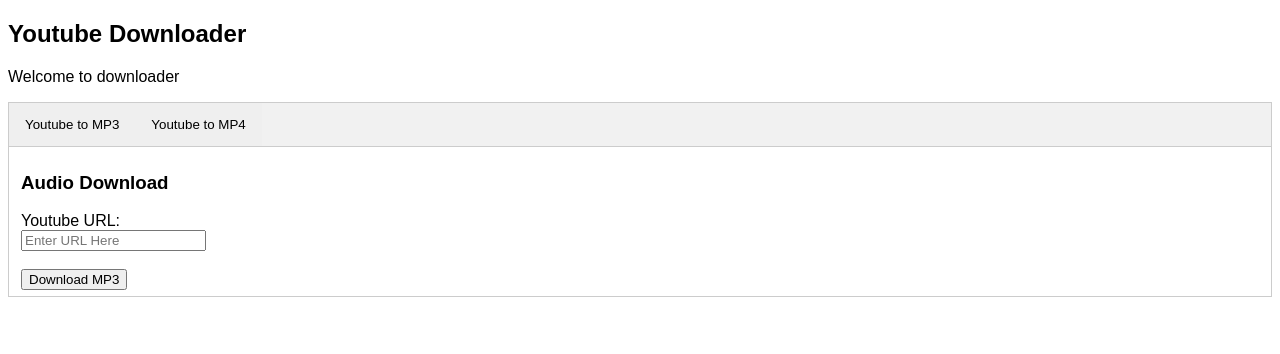
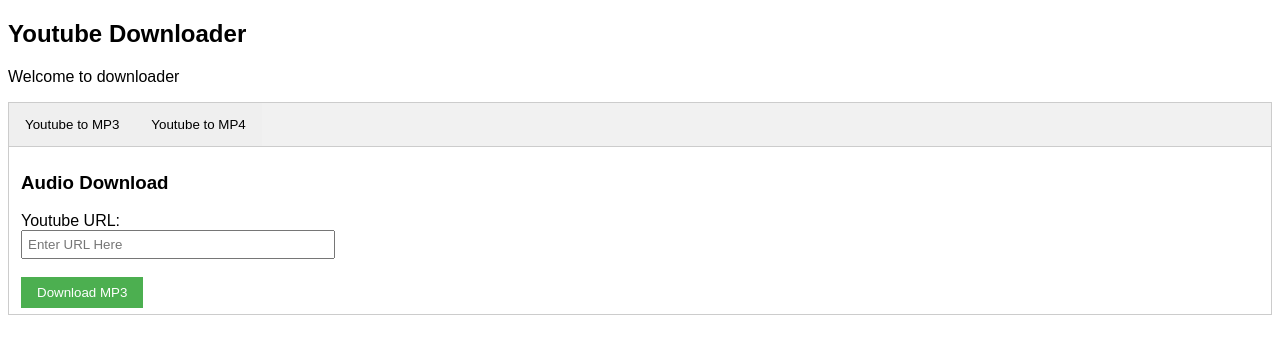
Before and after one commit to amithaisuru/ytdownloader, a Flask app: page / in a window 1280 px wide. Shown: the top 354 px of the page. Run offline with Flask 3, Linux system fonts and the light colour scheme.

Commit message:
Update style.css

```diff
--- a/Static/style.css
+++ b/Static/style.css
@@ -30,3 +30,18 @@
     border: 1px solid #ccc;
     border-top: none;
 }
+
+input[type="text"] {
+    width: 300px;
+    padding: 5px;
+}
+input[type="submit"] {
+    padding: 8px 16px;
+    background-color: #4CAF50;
+    color: white;
+    border: none;
+    cursor: pointer;
+}
+input[type="submit"]:hover {
+    background-color: #45a049;
+}
```
